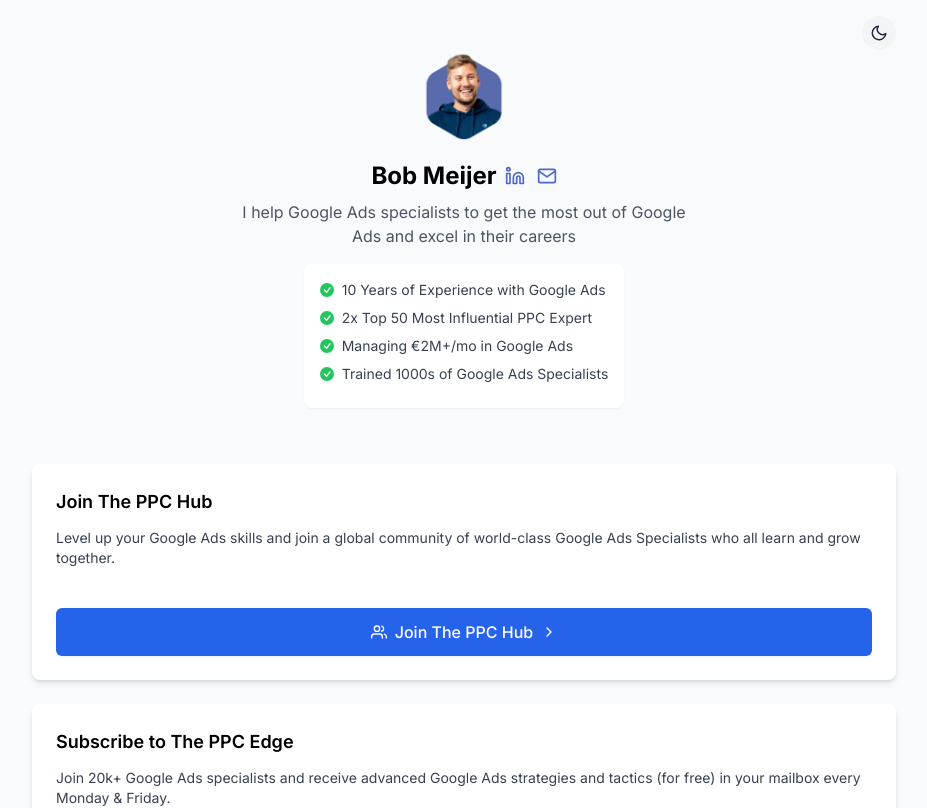
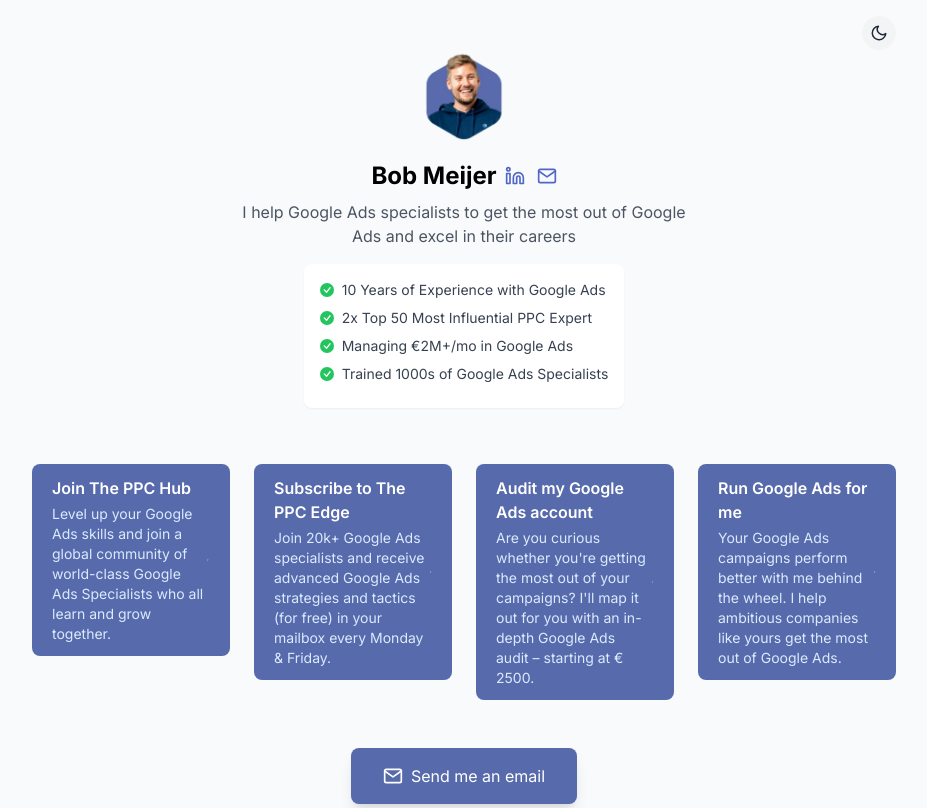
Before and after one commit to bobmeijer/linktree-alternative, a Next.js app: page / in a window 1280 px wide. Shown: the top 808 px of the page, without its empty margins (176-1103 px from the left). Built offline with nearby package versions, Linux system fonts and the light colour scheme.

Commit message:
Update layout: 4-column grid, remove front icons, adjust spacing, update colors

```diff
--- a/app/components/ContactButton.tsx
+++ b/app/components/ContactButton.tsx
@@ -5,13 +5,13 @@
 
 const ContactButton: React.FC = () => {
   return (
-    <div className="w-full flex justify-center">
+    <div className="w-full flex justify-center mt-12">
       <a
         href="mailto:bob@ppcmastery.com"
-        className="w-fit flex items-center justify-center gap-2 px-8 py-4 bg-blue-500 text-white rounded-lg hover:bg-blue-600 transition-colors duration-200 shadow-lg hover:shadow-xl"
+        className="w-fit flex items-center justify-center gap-2 px-8 py-4 bg-[#576AAB] text-white rounded-lg hover:bg-[#4A5B9A] transition-colors duration-200 shadow-lg hover:shadow-xl"
       >
         <FiMail className="w-5 h-5" />
-        <span>Contact me</span>
+        <span>Send me an email</span>
       </a>
     </div>
   );
--- a/app/components/Link.tsx
+++ b/app/components/Link.tsx
@@ -6,37 +6,27 @@
 interface LinkProps {
   title: string;
   url: string;
-  icon?: React.ReactNode;
   description?: string;
 }
 
-const Link: React.FC<LinkProps> = ({
-  title,
-  url,
-  icon,
-  description
-}: LinkProps) => {
+const Link: React.FC<LinkProps> = ({ title, url, description }) => {
   return (
-    <div className="card-container bg-white dark:bg-gray-800 rounded-lg shadow-md overflow-hidden h-full flex flex-col w-full">
-      <div className="p-6 flex-grow">
-        <h3 className="text-lg font-semibold mb-3">{title}</h3>
-        {description && (
-          <p className="text-gray-700 dark:text-gray-300 text-sm mb-4">{description}</p>
-        )}
+    <a
+      href={url}
+      target="_blank"
+      rel="noopener noreferrer"
+      className="card-container block w-full"
+    >
+      <div className="link-card">
+        <div>
+          <h3 className="font-semibold">{title}</h3>
+          {description && (
+            <p className="text-sm text-blue-100 mt-1">{description}</p>
+          )}
+        </div>
+        <FiChevronRight className="w-5 h-5" />
       </div>
-      <div className="px-6 pb-6">
-        <a
-          href={url}
-          target="_blank"
-          rel="noopener noreferrer"
-          className="link-button w-full py-3 px-4 flex items-center justify-center"
-        >
-          {icon && <span className="mr-2">{icon}</span>}
-          <span className="font-medium">{title}</span>
-          <FiChevronRight className="ml-2" />
-        </a>
-      </div>
-    </div>
+    </a>
   );
 };
 
--- a/app/components/LinkContainer.tsx
+++ b/app/components/LinkContainer.tsx
@@ -46,7 +46,7 @@
 
   return (
     <div className="w-full flex justify-center">
-      <div className="flex flex-col gap-6 w-fit">
+      <div className="grid grid-cols-1 md:grid-cols-4 gap-6 w-full max-w-7xl">
         {links.map((link, index) => (
           <Link
             key={index}
--- a/app/globals.css
+++ b/app/globals.css
@@ -22,12 +22,12 @@
 
 @layer components {
   .link-card {
-    @apply w-full max-w-md py-3 px-5 rounded-lg bg-blue-600 text-white flex items-center justify-between
-    transition-all duration-300 hover:bg-blue-700 hover:translate-y-[-2px] hover:shadow-md;
+    @apply w-full py-3 px-5 rounded-lg bg-[#576AAB] text-white flex items-center justify-between
+    transition-all duration-300 hover:bg-[#4A5B9A] hover:translate-y-[-2px] hover:shadow-md;
   }
 
   .link-button {
-    @apply bg-blue-600 hover:bg-blue-700 text-white rounded-md transition-colors duration-200
+    @apply bg-[#576AAB] hover:bg-[#4A5B9A] text-white rounded-md transition-colors duration-200
     flex items-center justify-center shadow-sm hover:shadow-md;
   }
 
```
